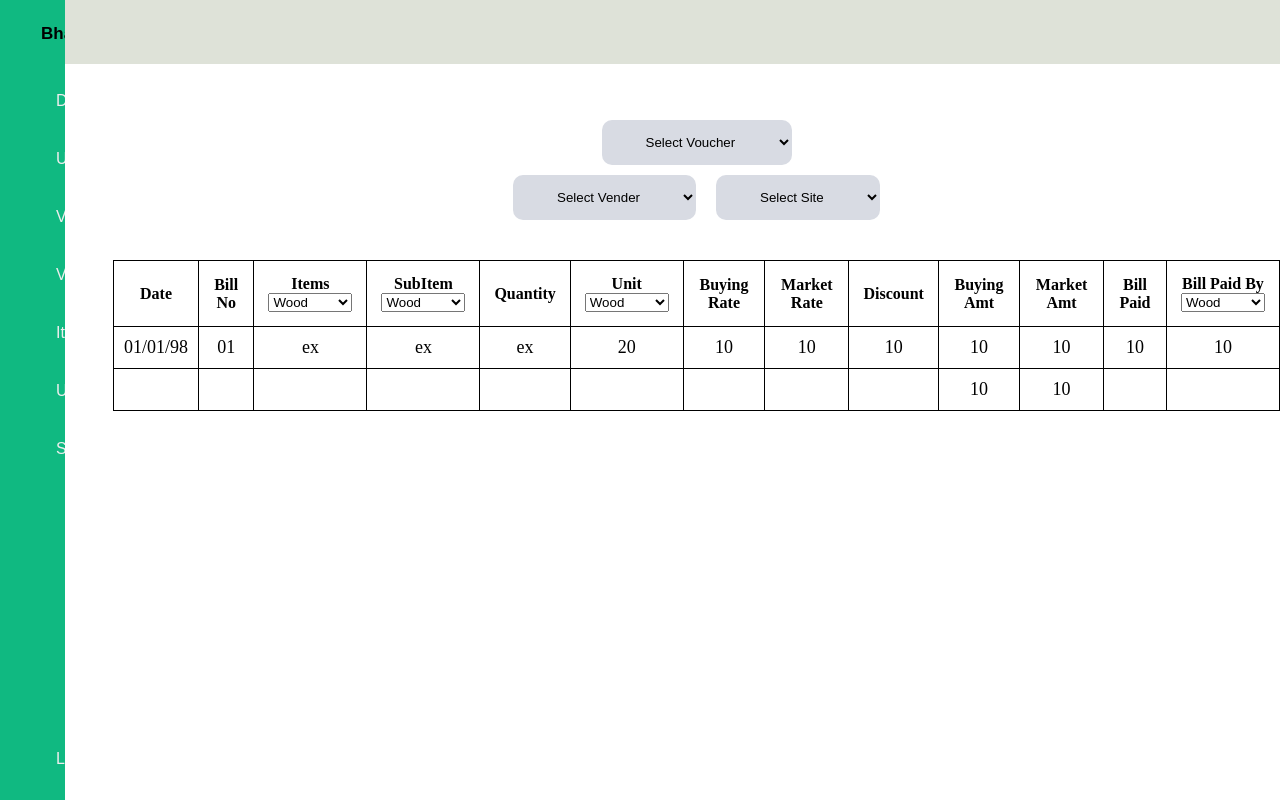
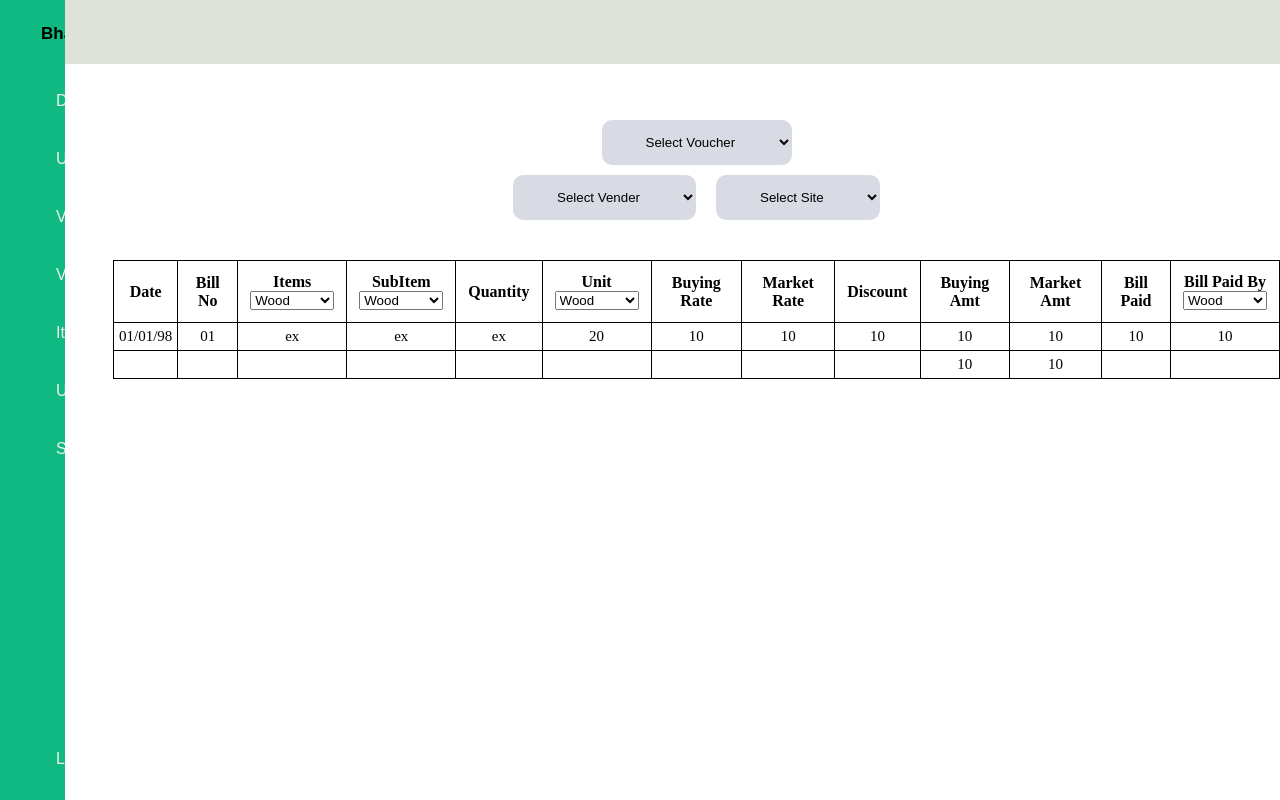
Before and after one commit to Parthdarji25/Kriva-Construction-dev, a React (Create React App) app: page / in a window 1280 px wide. Built offline with nearby package versions, Linux system fonts and the light colour scheme; the HTML template or start-up script is replaced by a standard one.

Commit message:
updated lastest

```diff
--- a/src/pages/Dashboard.css
+++ b/src/pages/Dashboard.css
@@ -44,13 +44,13 @@ th {
 }
 
 th {
-  padding: 14px 14px;
+  padding: 12px 12px;
 }
 
 td {
-  font-size: 18px;
+  font-size: 15px;
   text-align: center;
-  padding: 10px;
+  padding: 5px;
 }
 
 table {
--- a/src/pages/User.css
+++ b/src/pages/User.css
@@ -8,8 +8,7 @@
 .face-img img {
     position: absolute;
     border-radius: 50%;
-    left: 15%;
-    bottom: -30%;
+   margin: 280px;
 }
 
 .cam-img img {
@@ -27,10 +26,9 @@
 
 .sv-chng-btn {
     position: absolute;
-    right: 24%;
     text-decoration: none;
     padding: 10px 20px;
-    bottom: -24%;
+    margin: 200px 0 0 950px;
     border-radius: 42px;
     color: #fff;
     background: rgb(0, 108, 224);
--- a/src/pages/Voucher.css
+++ b/src/pages/Voucher.css
@@ -116,6 +116,7 @@
     padding: 0;
     width: 2rem;
     line-height: 2rem;
+    margin-left: 80%;
   }
 
   .crud-button--primary {
@@ -129,6 +130,7 @@
 
   .crud-button--positive {
     background-color: #21d05b;
+    margin-bottom: 20px;
   }
 
   .crud-button--positive:hover {
--- a/src/pages/Voucher.jsx
+++ b/src/pages/Voucher.jsx
@@ -82,17 +82,16 @@ const service = {
 };
 
 const styles = {
-  container: {margin: "100px auto" , width: "550px" }
+  container: {margin: "100px"}
 };
 
 const Voucher = () => (
   <div style={styles.container}>
     <CRUDTable
-      caption="Tasks"
       fetchItems={(payload) => service.fetchItems(payload)}
     >
       <Fields>
-        <Field name="id" label="Id" />
+        <Field name="id" label="Id" placeholder="Id"/>
         <Field name="name" label="Name" placeholder="Name" />
       </Fields>
       <CreateForm
```
